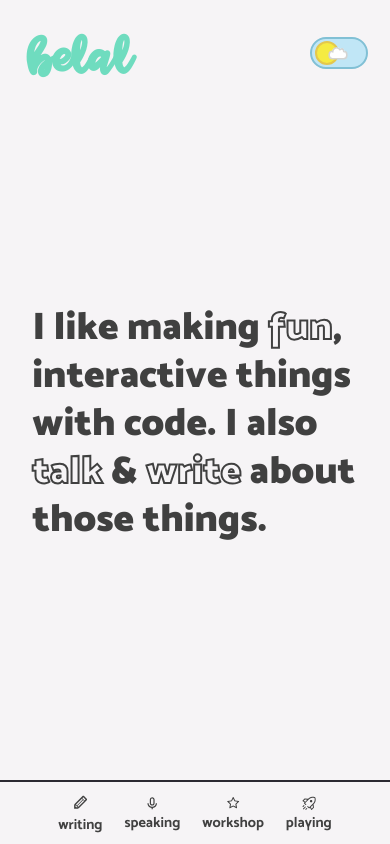
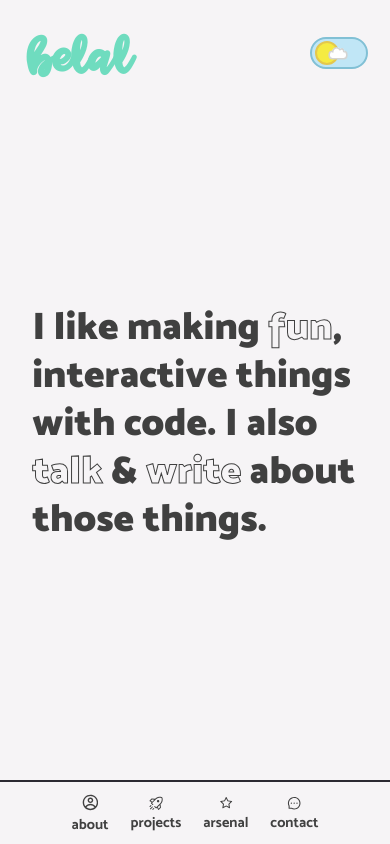
Before and after one commit to Dispatcher11/portfolio, a React (Create React App) app: page / in a window 390 px wide. Shown: the top 844 px of the page. Built offline with nearby package versions, Linux system fonts and the light colour scheme.

Commit message:
more responsive, footer ref

```diff
--- a/src/app.scss
+++ b/src/app.scss
@@ -558,6 +558,9 @@ body {
               span {
         color: transparent;
         -webkit-text-stroke-width: 2px;
+        @include md {
+        -webkit-text-stroke-width: 1px;
+        }
         -webkit-text-stroke-color: var(--text-white);
         &:hover {
           color: var(--text-white);
@@ -616,7 +619,7 @@ body {
       // flex-grow: 2;
       padding-right: 50px;
       h1 {
-        font-size: 65px;
+        font-size: 60px;
         line-height: 100.3%;
         padding-bottom: 20px;
         font-family: 'MosakExtra';
@@ -640,7 +643,7 @@ body {
       p {
         font-size: 17.4px;
         line-height: 30px;
-        word-spacing: 2px;
+        word-spacing: 1px;
         font-family: "Work Sans";
         font-weight: 400;
         padding-bottom: 10px;
@@ -749,7 +752,8 @@ body {
       text-transform: uppercase;
       @include md {
         font-size: 40px;
-        margin: 45px 0 55px 35px;
+        text-align: center;
+        // margin: 45px 0 55px 35px;
       }
     }
 
@@ -930,6 +934,11 @@ body {
 
       h4 {
         font-size: 1.2em;
+        @include sm {
+        font-size: .9em;
+        font-family: "Work Sans";
+        font-weight: 500;
+        }
       }
 
 
@@ -982,7 +991,6 @@ body {
     .arsenal::before {
       height: 90px;
       bottom: -3em;
-
     }
     .arsenal::before {
       transform: skew(0, 8deg);
@@ -1047,6 +1055,7 @@ body {
         top: 0;
         width: 90%;
         padding-top: 30px;
+        font-size: 45px;
       }
     }
 
@@ -1096,6 +1105,7 @@ body {
       // display: flex;
       // justify-content: flex;
       display: none;
+      font-size: 30;
 
       @include md {
         display: flex;
@@ -1128,25 +1138,35 @@ body {
       }
       // background-color: black;
       p {
-        font-size: 20px;
+        font-size: 22px;
         font-family: 'Work Sans', sans-serif;
         color: var(--text-gray);
-        line-height: 30px;
-        margin-top: 10px;
-        line-height: 139.8%;
+        margin-top: 0px;
+        margin-bottom: 26px;
+        line-height: 149.8%;
         font-weight: 450;
         // word-spacing: .2em;
 
         &:first-child {
+          @include lg {
+            // display: none;
+            margin-bottom: 0px;
+            line-height: 139.8%;
+            font-size: 19px;
+          }
           @include md {
-            display: none;
+            // display: none;
+            margin-bottom: 0px;
+            line-height: 139.8%;
+            font-size: 17px;
           }
         }
       }
       h3 {
         color: var(--text-gray);
         line-height: 35px;
-        margin-top: 7px;
+        font-size: 21px;
+        margin-top: 5px;
         @include md {
           display: none;
         }
@@ -1162,7 +1182,7 @@ body {
         }
 
         h3 {
-          font-size: 30px;
+          font-size: 35px;
           // padding-left: 15px;
         }
       }
--- a/src/components/Home.js
+++ b/src/components/Home.js
@@ -162,7 +162,7 @@ const Home = () => {
         <div className="flex-container">
       <motion.div className="item-one" variants={containerVariants2} initial="hidden" animate={myElementIsVisible1? "visible" : ''}>
         {/* <h1><a className="highlight">Frontend Developer</a></h1> */}
-        <h1>Frontend Developer</h1>
+        <h1>Frontend <br /> Developer</h1>
         <p>I craft scalable front-end products with great user experiences while staying fashionable. </p>
         <p>In building JavaScript applications, I'm equipped with the right tools, and can absolutely function independently of them to deliver fast.</p>
         {/* <p><a href="#">Check out my videos and upcoming talks.</a></p> */}
@@ -175,7 +175,7 @@ const Home = () => {
 
         {/* Projects */}
 
-        <div className="projects-section" id="projects">
+        <div className="projects-section" id="projects"  ref={footer}>
           <h1>Projects</h1>
 
           <motion.div className="flex-container" ref={element2}>
@@ -304,18 +304,18 @@ const Home = () => {
             </div>
           </div>
         </div>
-        <div className="space" ref={footer}>
+        <div className="space">
         <motion.div className="footer"
             variants={containerVariants}
             initial="hidden"
             animate="visible"
         >
-            <motion.div className="square" variants={footerVariants} initial="hidden" animate={myFooterInView? "visible" : ''} >
-              <motion.h1 drag dragSnapToOrigin>Hey There!</motion.h1>
+            <motion.div className="square" variants={footerVariants} initial="hidden" animate={!myFooterInView? "visible" : ''} >
+              <motion.h1>Hey There!</motion.h1>
                 <div className="item-one">
                     <input type="name" placeholder="Name" />
                     <input type="email" placeholder="Email" />
-                    <textarea placeholder="Let’s build something together!" cols="30" rows="9"></textarea>
+                    <textarea placeholder="Let’s build something together!" cols="30" rows={(window.innerWidth > 700) ? "9" : "6"}></textarea>
                     <div className="btn">
                       <div>SEND IT!</div>
                     </div>
@@ -327,14 +327,16 @@ const Home = () => {
                  </div>
                 </div>
                 <div className="item-two">
-                  <p>If you have any questions about me or my projects, or argue about the best albums and movies of the 90s, I'm the guy!</p>
-                  <p>I'm available to grab a coffee and chat! Drop a comment, question, concern, or Spotify playlist, and thanks for stopping by!</p>
+                  <p>I'm available to grab a coffee and chat!
+Drop a comment, if you got a question, concern,
+or Spotify playlist, and thanks for stopping by!</p>
+                  {/* <p>I'm available to grab a coffee and chat! Drop a comment, question, concern, or Spotify playlist, and thanks for stopping by!</p> */}
                   <h3>Find me on these online spaces!</h3>
                   <div className="icons icons1">
-                    <motion.h3 whileHover={{scale: 1.2, originX: 0}}><a target="_blank" href="www.google.com"><AiFillGithub /></a></motion.h3>
-                    <motion.h3 whileHover={{scale: 1.2, originX: 0}}><a target="_blank" href="linkedin.com"><AiFillLinkedin /></a></motion.h3>
-                    <motion.h3 whileHover={{scale: 1.2, originX: 0}}><a target="_blank" href="instagram.com"><AiOutlineInstagram /></a></motion.h3>
-                    <motion.h3 whileHover={{scale: 1.2, originX: 0}}><a target="_blank" href="codepen.com"><AiOutlineCodepen /></a></motion.h3>
+                    <motion.h3 whileHover={{scale: 1.2, originX: 0}}><a target="_blank" href="https://github.com/" rel="noreferrer"><AiFillGithub /></a></motion.h3>
+                    <motion.h3 whileHover={{scale: 1.2, originX: 0}}><a target="_blank" href="https://linkedin.com/." rel="noreferrer"><AiFillLinkedin /></a></motion.h3>
+                    <motion.h3 whileHover={{scale: 1.2, originX: 0}}><a target="_blank" href="https://www.instagram.com/belal_elgebaly/" rel="noreferrer"><AiOutlineInstagram /></a></motion.h3>
+                    <motion.h3 whileHover={{scale: 1.2, originX: 0}}><a target="_blank" href="https://codepen.io/" rel="noreferrer"><AiOutlineCodepen /></a></motion.h3>
                  </div>
                 </div>
             </motion.div>
--- a/src/components/Navbar.js
+++ b/src/components/Navbar.js
@@ -2,9 +2,11 @@ import { motion } from "framer-motion";
 import React from "react";
 import Toggle from "./Toggle";
 import { TiPencil } from 'react-icons/ti';
-import { BiMicrophone } from 'react-icons/bi';
+import { AiOutlineMessage } from 'react-icons/ai';
 import { AiOutlineStar } from 'react-icons/ai';
 import { RxRocket } from 'react-icons/rx';
+import { CgProfile } from 'react-icons/cg';
+import { CgUnsplash } from 'react-icons/cg';
 import { useContext } from "react";
 import { SoundContext } from "../contexts/SoundContext";
 
@@ -63,18 +65,18 @@ const Navbar = () => {
         <nav className="mobile-nav">
              <ul>
                   <li><a href="#about">
-                  <h3><TiPencil /></h3>
-                    writing</a></li>
-                  <li><a href="#about">
-                  <h4><BiMicrophone /></h4>
-                    speaking</a></li>
+                  <h3><CgProfile /></h3>
+                  about</a></li>
+                  <li><a href="#projects">
+                  <h4><RxRocket /></h4>
+                  projects</a></li>
 
-                  <li><a href="#about">
+                  <li><a href="#arsenal">
                   <h4><AiOutlineStar /></h4>
-                    workshop</a></li>
-                  <li><a href="#work">
-                  <h4><RxRocket /></h4>
-                    playing</a></li>
+                  arsenal</a></li>
+                  <li><a href="#contact">
+                  <h4><AiOutlineMessage /></h4>
+                  contact</a></li>
              </ul>
         </nav>
       </div>
--- a/src/components/desk.js
+++ b/src/components/desk.js
@@ -75,7 +75,7 @@ const Desk = () => {
     }
 	const [scrolled, setScrolled] = useState(false);
 
-	window.onscroll = function (e) {
+		window.onscroll = function (e) {
 		setScrolled(true);
 		// console.log(document.documentElement.scrollTop);
 		};
```
